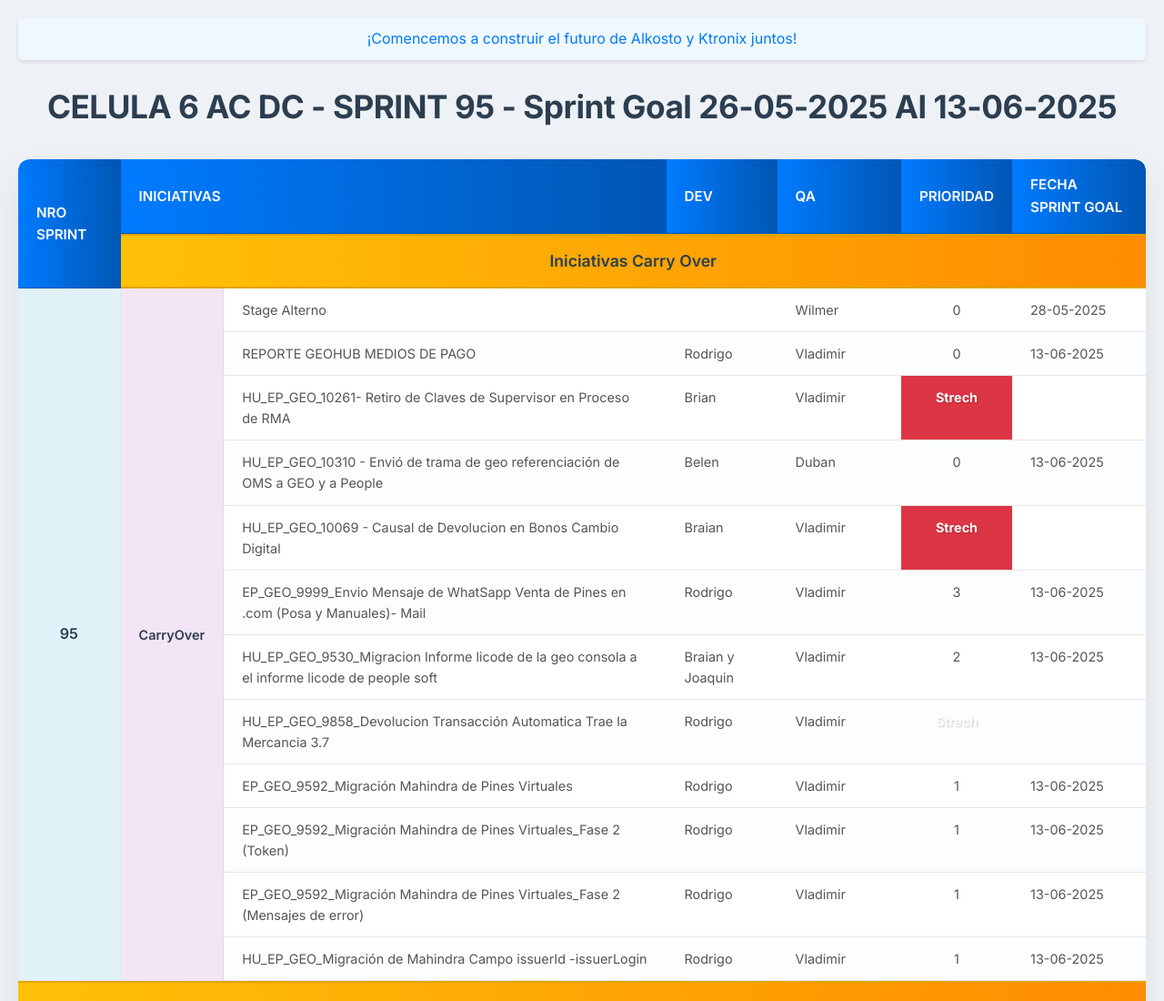
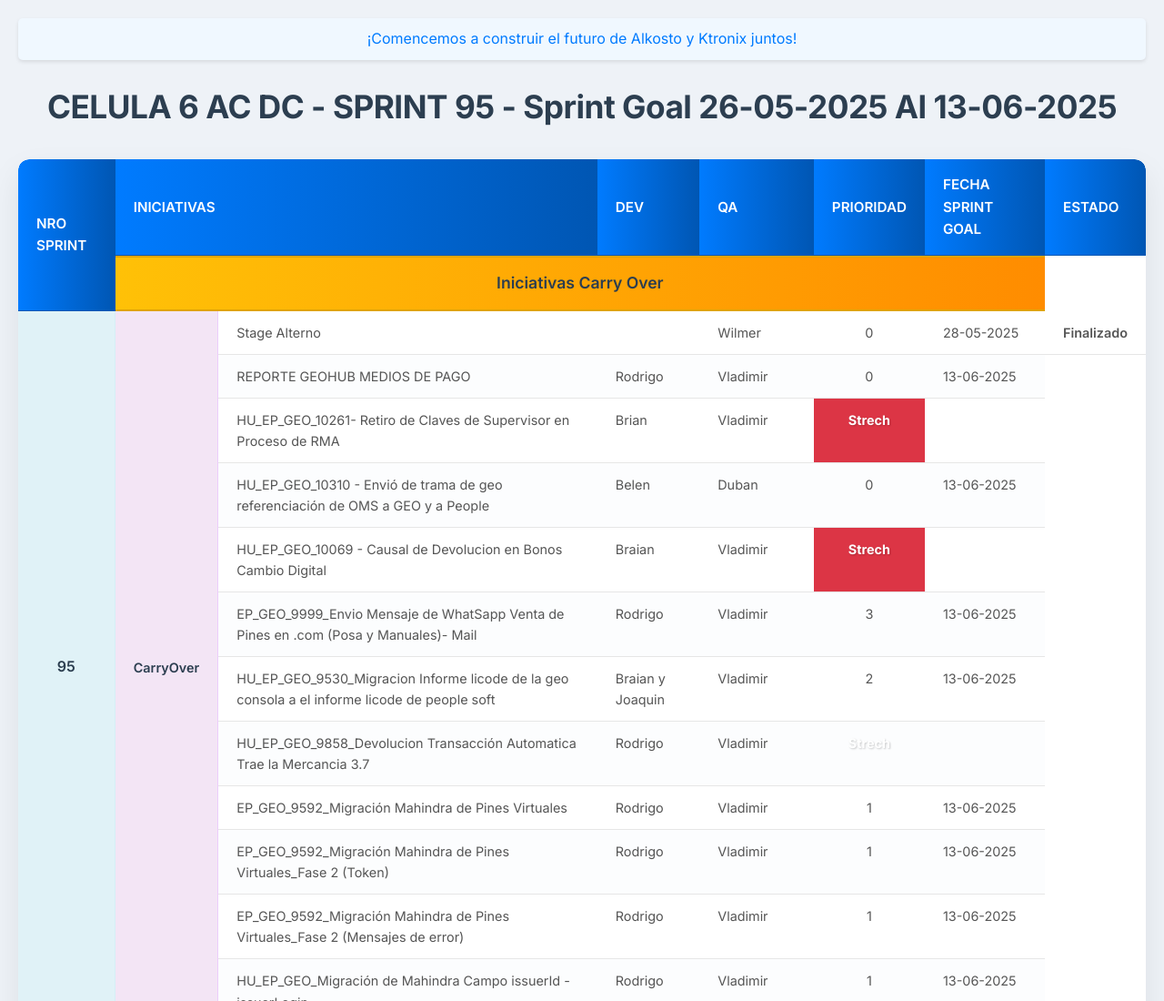
Before and after one commit to CelulaACDC/sprint95-6, a plain HTML site: page index.html in a window 1280 px wide. Shown: the top 1100 px of the page at 91% size. Drawn offline with Linux system fonts and the light colour scheme.

Commit message:
index.html

```diff
--- a/index.html
+++ b/index.html
@@ -165,6 +165,11 @@
             color: var(--text-gray); /* Mantenemos el color de texto normal */
             text-align: center; /* Centrar el texto en las celdas de prioridad */
         }
+		  /* Color para texto "Finalizado" */
+        .status-finalizado {
+            color: #008000; /* Un verde de Bootstrap, puedes ajustarlo */
+            font-weight: 600; /* Opcional: para que se vea un poco más fuerte */
+        }
 
 
         /* Estilos para "Otras Actividades" */
@@ -203,6 +208,7 @@
                     <th>QA</th>
                     <th>Prioridad</th>
                     <th>Fecha Sprint Goal</th>
+					<th>Estado</th>
                 </tr>
                 <tr>
                     <th class="section-header" colspan="6">Iniciativas Carry Over</th>
@@ -213,7 +219,9 @@
                     <td class="sprint-col" rowspan="12">95</td> <td class="sub-category" rowspan="12">CarryOver</td> <td>Stage Alterno</td>
                     <td></td>
                     <td>Wilmer</td>
-                    <td class="priority-0">0</td> <td>28-05-2025</td>
+				    <td class="priority-0">0</td> <td>28-05-2025</td>
+					<td class="status-finalizado">Finalizado</td>
+
                 </tr>
                 <tr>
                     <td>REPORTE GEOHUB MEDIOS DE PAGO</td>
```
